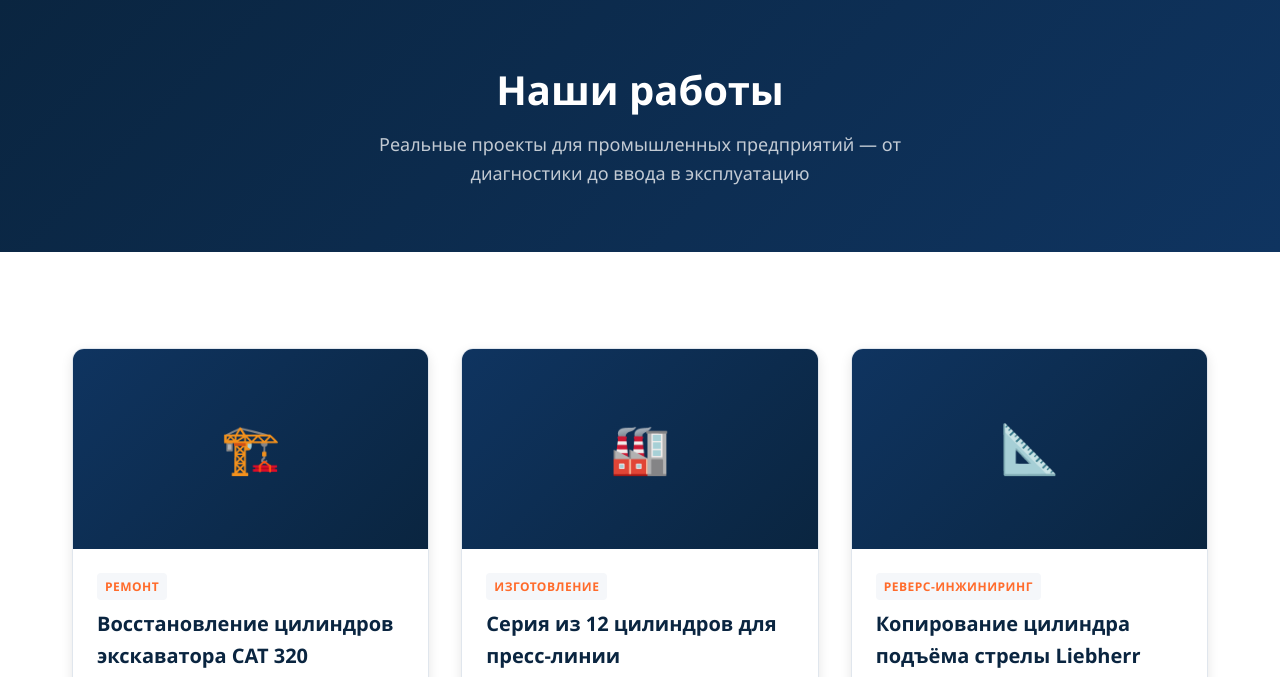
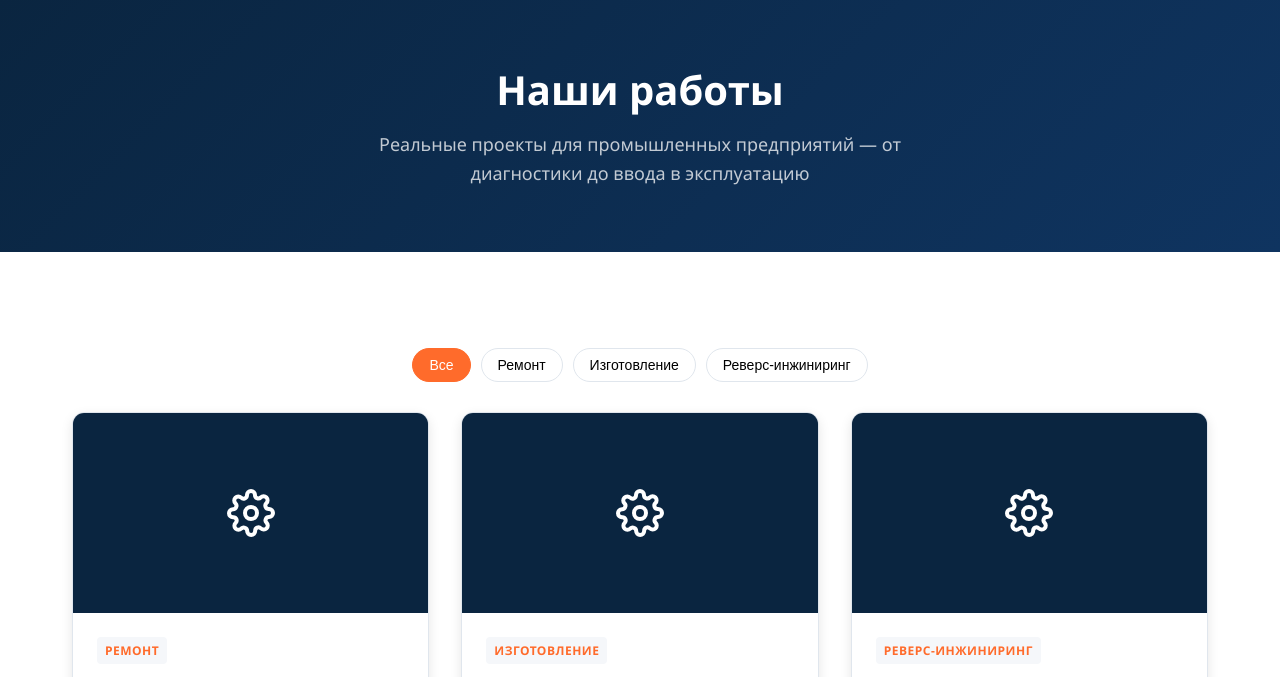
Before and after one commit to rfanerov-create/triton-site, a plain HTML site: page works.html in a window 1280 px wide. Shown: the part 76-753 px from the top of the page. Drawn offline with Linux system fonts and the light colour scheme.

Commit message:
feat: добавлена фильтрация кейсов на странице работ

```diff
--- a/data/cases.json
+++ b/data/cases.json
@@ -2,28 +2,79 @@
   {
     "id": 1,
     "tag": "Ремонт",
+    "category": "remont",
     "title": "Восстановление цилиндров экскаватора CAT 320",
+    "slug": "vosstanovlenie-cylindrov-cat-320",
     "description": "Полный ремонт 4 гидроцилиндров рукояти и ковша экскаватора Caterpillar 320D. Замена штоков, хонингование гильз, установка уплотнений Trelleborg.",
+    "metaDescription": "Капитальный ремонт гидроцилиндров экскаватора CAT 320. Замена штоков, хонингование, замена уплотнений. Гарантия 12 месяцев.",
     "date": "2025-11-15",
     "duration": "5 рабочих дней",
-        "imagePlaceholder": "🏗️"
+    "image": "",
+    "featured": true
   },
   {
     "id": 2,
     "tag": "Изготовление",
+    "category": "izgotovlenie",
     "title": "Серия из 12 цилиндров для пресс-линии",
+    "slug": "seriya-tsylindrov-dlya-press-linii",
     "description": "Изготовление партии из 12 гидроцилиндров двустороннего действия Ø160×1200 мм для гидравлического пресса. Рабочее давление 250 бар. Все цилиндры прошли стендовые испытания.",
+    "metaDescription": "Производство партии из 12 гидроцилиндров Ø160×1200 мм для пресса. Испытания под давлением 250 бар. Срок изготовления 14 дней.",
     "date": "2025-09-22",
     "duration": "14 рабочих дней",
-        "imagePlaceholder": "🏭"
+    "image": "",
+    "featured": true
   },
   {
     "id": 3,
     "tag": "Реверс-инжиниринг",
+    "category": "revers",
     "title": "Копирование цилиндра подъёма стрелы Liebherr",
+    "slug": "kopirovanie-tsylindra-liebherr",
     "description": "По образцу повреждённого цилиндра Liebherr LTM 1100 создана полная конструкторская документация и изготовлен идентичный цилиндр с улучшенными характеристиками уплотнений.",
+    "metaDescription": "Реверс-инжиниринг и изготовление цилиндра подъёма стрелы Liebherr LTM 1100. 3D-сканирование, чертежи, испытания. Точность 0.01 мм.",
     "date": "2025-07-08",
     "duration": "21 рабочий день",
-        "imagePlaceholder": "📐"
+    "image": "",
+    "featured": false
+  },
+  {
+    "id": 4,
+    "tag": "Ремонт",
+    "category": "remont",
+    "title": "Ремонт гидроцилиндров руля судна",
+    "slug": "remont-gidrotsylindrov-rulya-sudna",
+    "description": "Восстановление 2 гидравлических цилиндров рулевого управления морского буксира. Защита от коррозии, замена сальников, покраска по стандарту морского флота.",
+    "metaDescription": "Срочный ремонт цилиндров рулевого управления буксира. Защита от коррозии, замена уплотнений, окраска по стандартам морского регистра.",
+    "date": "2025-12-05",
+    "duration": "7 рабочих дней",
+    "image": "",
+    "featured": false
+  },
+  {
+    "id": 5,
+    "tag": "Изготовление",
+    "category": "izgotovlenie",
+    "title": "Цилиндры навесного оборудования комбайна",
+    "slug": "tsylindry-navesnogo-oborudovaniya-kombayna",
+    "description": "Производство комплекта из 8 усиленных цилиндров для жатки зерноуборочного комбайна. Рабочая среда: пыль, перепады температур, давление 180 бар.",
+    "metaDescription": "Изготовление 8 усиленных гидроцилиндров для жатки комбайна. Усиленные уплотнения, защита от пыли и перепадов температур. Давление 180 бар.",
+    "date": "2025-08-14",
+    "duration": "10 рабочих дней",
+    "image": "",
+    "featured": false
+  },
+  {
+    "id": 6,
+    "tag": "Изготовление",
+    "category": "izgotovlenie",
+    "title": "Телескопические цилиндры автокрана 50т",
+    "slug": "teleskopicheskie-tsilindry-avtokrana",
+    "description": "Изготовление и испытание 3-секционных телескопических цилиндров выдвижения стрелы автокрана грузоподъёмностью 50 тонн. Хонингование, хромирование, стендовые испытания.",
+    "metaDescription": "Производство телескопических цилиндров стрелы автокрана 50т. Хонингование, хромирование штока, стендовые испытания под нагрузкой.",
+    "date": "2026-01-20",
+    "duration": "18 рабочих дней",
+    "image": "",
+    "featured": false
   }
 ]
--- a/js/cases.js
+++ b/js/cases.js
@@ -1,82 +1,119 @@
 /**
  * cases.js — Загрузка и отображение кейсов (реализованных проектов)
- *
- * Данные загружаются из data/cases.json
+ * Данные загружаются из /data/cases.json
  * Рендерятся в элементы:
  *   #cases-preview   — на главной странице (3 карточки)
  *   #cases-full      — на странице «Наши работы» (все карточки)
- *
- * TODO: Подключить реальный API или CMS для управления кейсами.
- * Сейчас используется fetch из локального JSON-файла.
+ *   #cases-filters   — контейнер для кнопок фильтрации (если есть в DOM)
  */
 
 document.addEventListener('DOMContentLoaded', () => {
-
     const casesPreview = document.getElementById('cases-preview');
     const casesFull = document.getElementById('cases-full');
+    const filtersContainer = document.getElementById('cases-filters');
 
-    // Если ни один контейнер не найден — выходим
     if (!casesPreview && !casesFull) return;
 
-    // Форматирование даты
+    // SVG Icons
+    const svgGear = `<svg width="48" height="48" viewBox="0 0 24 24" fill="none" stroke="#ffffff" stroke-width="2" stroke-linecap="round" stroke-linejoin="round" aria-hidden="true"><circle cx="12" cy="12" r="3"/><path d="M19.4 15a1.65 1.65 0 0 0 .33 1.82l.06.06a2 2 0 0 1 0 2.83 2 2 0 0 1-2.83 0l-.06-.06a1.65 1.65 0 0 0-1.82-.33 1.65 1.65 0 0 0-1 1.51V21a2 2 0 0 1-2 2 2 2 0 0 1-2-2v-.09A1.65 1.65 0 0 0 9 19.4a1.65 1.65 0 0 0-1.82.33l-.06.06a2 2 0 0 1-2.83 0 2 2 0 0 1 0-2.83l.06-.06a1.65 1.65 0 0 0 .33-1.82 1.65 1.65 0 0 0-1.51-1H3a2 2 0 0 1-2-2 2 2 0 0 1 2-2h.09A1.65 1.65 0 0 0 4.6 9a1.65 1.65 0 0 0-.33-1.82l-.06-.06a2 2 0 0 1 0-2.83 2 2 0 0 1 2.83 0l.06.06a1.65 1.65 0 0 0 1.82.33H9a1.65 1.65 0 0 0 1-1.51V3a2 2 0 0 1 2-2 2 2 0 0 1 2 2v.09a1.65 1.65 0 0 0 1 1.51 1.65 1.65 0 0 0 1.82-.33l.06-.06a2 2 0 0 1 2.83 0 2 2 0 0 1 0 2.83l-.06.06a1.65 1.65 0 0 0-.33 1.82V9a1.65 1.65 0 0 0 1.51 1H21a2 2 0 0 1 2 2 2 2 0 0 1-2 2h-.09a1.65 1.65 0 0 0-1.51 1z"/></svg>`;
+
+    const svgCalendar = `<svg width="14" height="14" viewBox="0 0 24 24" fill="none" stroke="currentColor" stroke-width="2" stroke-linecap="round" stroke-linejoin="round" aria-hidden="true"><rect x="3" y="4" width="18" height="18" rx="2" ry="2"/><line x1="16" y1="2" x2="16" y2="6"/><line x1="8" y1="2" x2="8" y2="6"/><line x1="3" y1="10" x2="21" y2="10"/></svg>`;
+
+    const svgClock = `<svg width="14" height="14" viewBox="0 0 24 24" fill="none" stroke="currentColor" stroke-width="2" stroke-linecap="round" stroke-linejoin="round" aria-hidden="true"><circle cx="12" cy="12" r="10"/><polyline points="12 6 12 12 16 14"/></svg>`;
+
     function formatDate(dateStr) {
         const d = new Date(dateStr);
-        return d.toLocaleDateString('ru-RU', {
-            day: 'numeric',
-            month: 'long',
-            year: 'numeric'
-        });
+        return d.toLocaleDateString('ru-RU', { day: 'numeric', month: 'long', year: 'numeric' });
     }
 
-    // Создание HTML-карточки кейса
     function createCaseCard(item) {
         return `
-            <article class="case-card">
-                <div class="case-card__image">
-                    ${item.imagePlaceholder || '🔧'}
+            <article class="case-card" data-tag="${item.tag}" data-category="${item.category}">
+                <div class="case-card__image" style="background: var(--color-primary); display: flex; align-items: center; justify-content: center;">
+                    ${svgGear}
                 </div>
                 <div class="case-card__content">
                     <span class="case-card__tag">${item.tag}</span>
                     <h3 class="case-card__title">${item.title}</h3>
                     <p class="case-card__desc">${item.description}</p>
                     <div class="case-card__meta">
-                        <span>📅 ${formatDate(item.date)}</span>
-                        <span>⏱ ${item.duration}</span>
+                        <span>${svgCalendar} ${formatDate(item.date)}</span>
+                        <span>${svgClock} ${item.duration}</span>
                     </div>
                 </div>
             </article>
         `;
     }
 
-    // Загрузка данных из JSON
-    fetch('data/cases.json')
+    function renderCases(cases, target, limit = 0) {
+        if (!target) return;
+        const dataToRender = limit > 0 ? cases.slice(0, limit) : cases;
+        target.innerHTML = dataToRender.map(createCaseCard).join('');
+    }
+
+    function initFilters(cases, container, cardsWrapper) {
+        if (!container || !cardsWrapper) return;
+
+        const uniqueTags = ['Все', ...new Set(cases.map(c => c.tag))];
+
+        // Вставляем базовые стили для кнопок фильтра (чтобы сразу выглядело аккуратно)
+        const style = document.createElement('style');
+        style.textContent = `
+            .cases-filters { display: flex; flex-wrap: wrap; gap: 10px; margin-bottom: 30px; justify-content: center; }
+            .filter-btn { padding: 8px 16px; border: 1px solid var(--color-border); background: var(--color-white); border-radius: 20px; cursor: pointer; font-size: 0.875rem; font-weight: 500; transition: all 0.2s; }
+            .filter-btn:hover { border-color: var(--color-accent); color: var(--color-accent); }
+            .filter-btn.active { background: var(--color-accent); color: var(--color-white); border-color: var(--color-accent); }
+        `;
+        document.head.appendChild(style);
+
+        container.innerHTML = uniqueTags.map(tag =>
+            `<button class="filter-btn ${tag === 'Все' ? 'active' : ''}" data-filter="${tag}">${tag}</button>`
+        ).join('');
+
+        container.addEventListener('click', (e) => {
+            const btn = e.target.closest('.filter-btn');
+            if (!btn) return;
+
+            container.querySelectorAll('.filter-btn').forEach(b => b.classList.remove('active'));
+            btn.classList.add('active');
+
+            const selectedTag = btn.dataset.filter;
+            const cards = cardsWrapper.querySelectorAll('.case-card');
+
+            cards.forEach(card => {
+                if (selectedTag === 'Все' || card.dataset.tag === selectedTag) {
+                    card.style.display = '';
+                } else {
+                    card.style.display = 'none';
+                }
+            });
+        });
+    }
+
+    // Абсолютный путь к JSON (работает на любых подстраницах)
+    fetch('/data/cases.json')
         .then(response => {
-            if (!response.ok) throw new Error('Network response was not ok');
+            if (!response.ok) throw new Error(`HTTP error! status: ${response.status}`);
             return response.json();
         })
         .then(cases => {
-            // На главной — первые 3
-            if (casesPreview) {
-                const previewCases = cases.slice(0, 3);
-                casesPreview.innerHTML = previewCases.map(createCaseCard).join('');
-            }
+            // Главная: первые 3
+            renderCases(cases, casesPreview, 3);
+            // Страница работ: все
+            renderCases(cases, casesFull);
 
-            // На странице «Наши работы» — все
-            if (casesFull) {
-                casesFull.innerHTML = cases.map(createCaseCard).join('');
+            // Фильтры (только если контейнер есть в DOM)
+            if (filtersContainer && casesFull) {
+                initFilters(cases, filtersContainer, casesFull);
             }
         })
         .catch(error => {
             console.error('Ошибка загрузки кейсов:', error);
-
-            // Фоллбэк: показать заглушку
-            const fallbackHTML = `
-                <div style="grid-column: 1/-1; text-align:center; padding:2rem; color: var(--color-text-muted);">
-                    <p>📂 Данные кейсов временно недоступны.</p>
-                    <p>Попробуйте обновить страницу или свяжитесь с нами.</p>
-                </div>
-            `;
-            if (casesPreview) casesPreview.innerHTML = fallbackHTML;
-            if (casesFull) casesFull.innerHTML = fallbackHTML;
+            const fallback = `<div style="grid-column: 1/-1; text-align:center; padding:2rem; color: var(--color-text-muted);">
+                <p>📂 Данные кейсов временно недоступны.</p>
+                <p>Попробуйте обновить страницу или свяжитесь с нами.</p>
+            </div>`;
+            if (casesPreview) casesPreview.innerHTML = fallback;
+            if (casesFull) casesFull.innerHTML = fallback;
         });
 });
--- a/works.html
+++ b/works.html
@@ -40,6 +40,9 @@
 
     <section class="section">
         <div class="container">
+            <!-- Сюда JS автоматически добавит кнопки фильтров -->
+            <div id="cases-filters" class="cases-filters"></div>
+
             <div class="cases-grid" id="cases-full">
                 <!-- Загружается из cases.js -->
             </div>
```
Lines whose indentation alone changed are shown as unchanged.
